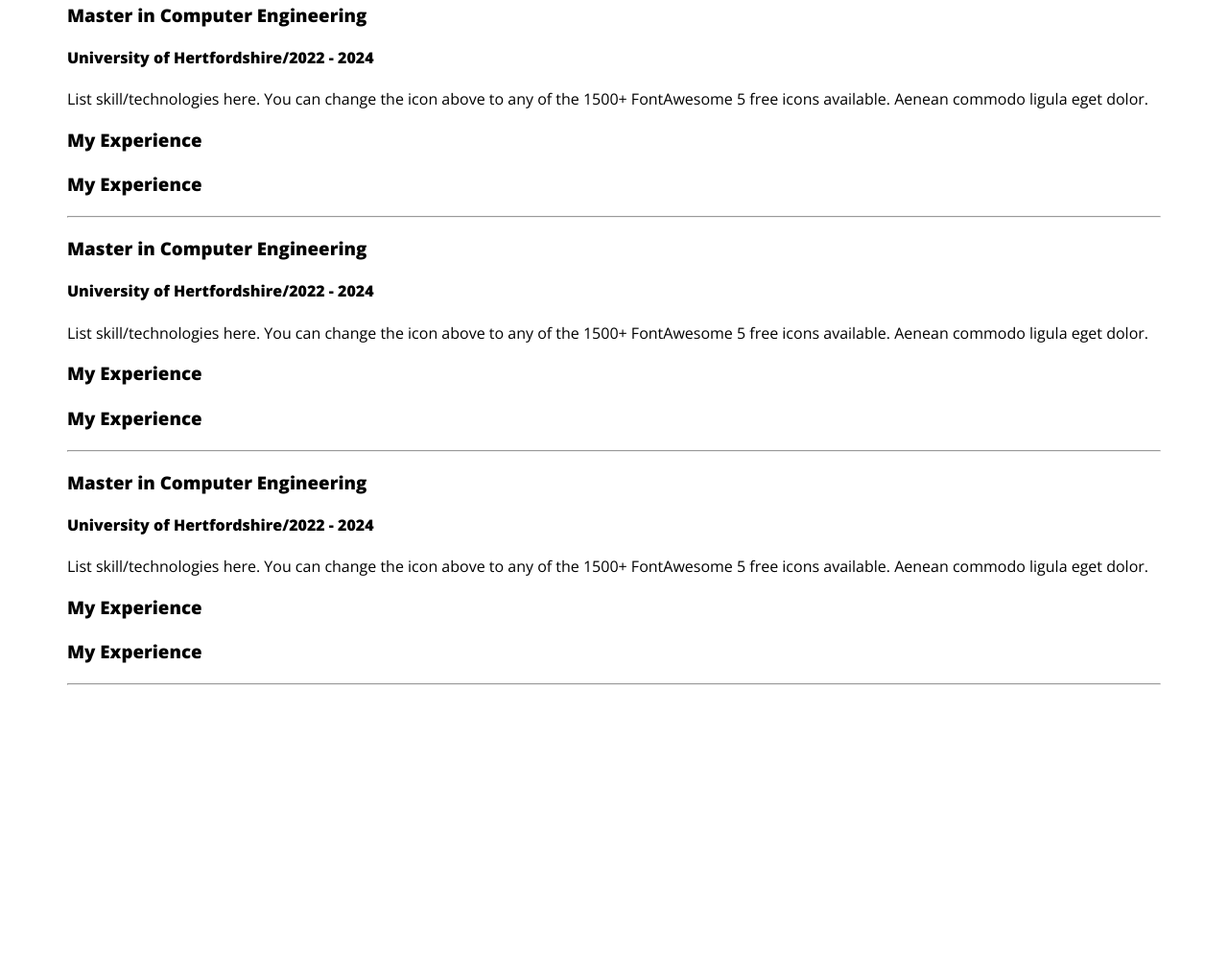
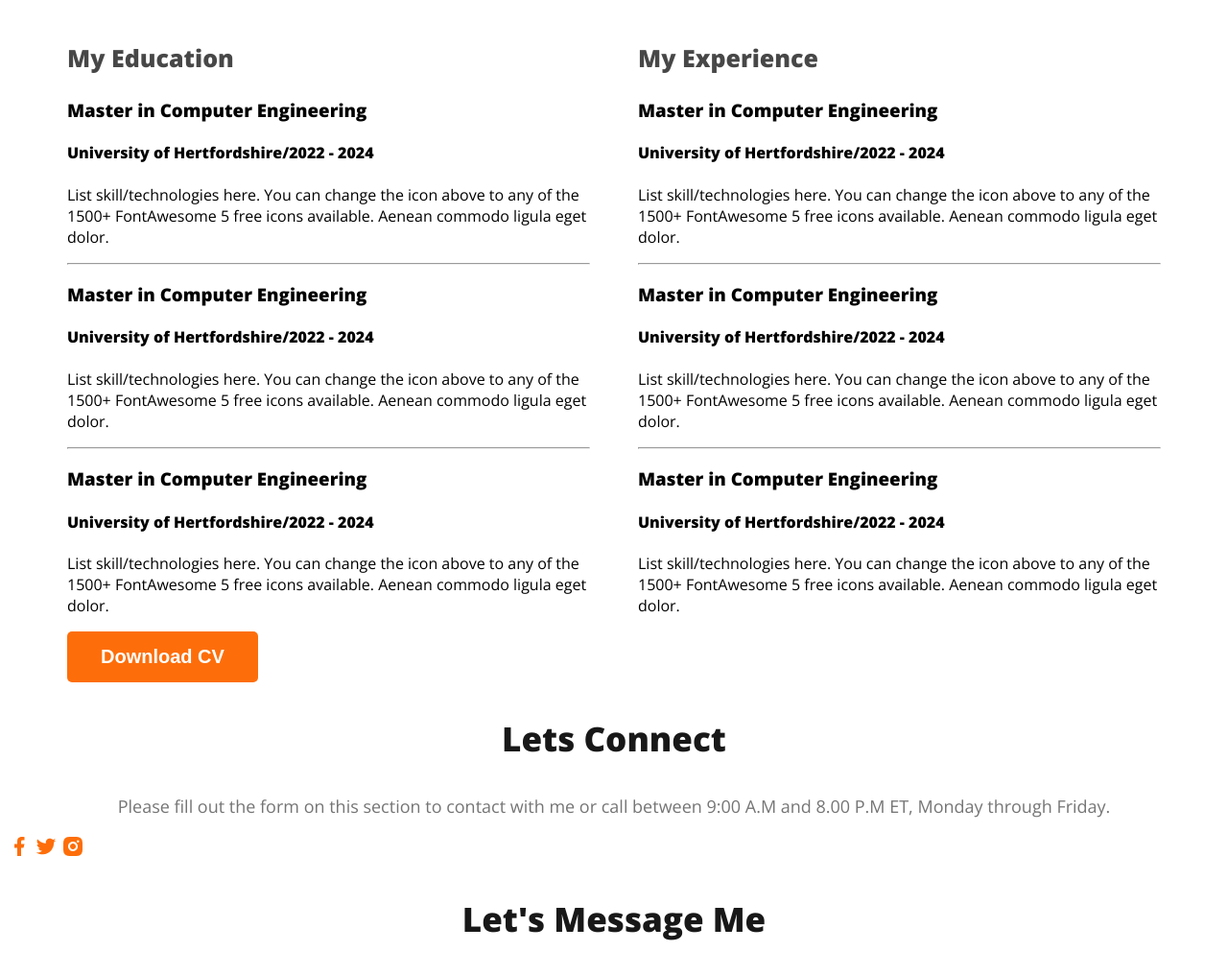
Before and after one commit to AyshaCSE/portfolio, a plain HTML site: page index.html in a window 1280 px wide. Shown: the part 2444-3460 px from the top of the page at 96% size. Before the commit the page ends 3288 px from the top, so only its background shows below. Drawn offline with nearby package versions, Linux system fonts and the light colour scheme.

Commit message:
eight commit

```diff
--- a/index.html
+++ b/index.html
@@ -83,10 +83,16 @@
 
 </section>
 <!--Resume Section-->
+<section>
 <h3 class="section-title">A summary of My Resume</h3>
 <div class="resume-container">
     <div class="resume-column">
         <h3 class="resume-column-title">My Education</h3>
+    <div class="resume-item">
+        <h3 class="resume-item-title">Master in Computer Engineering</h3>
+        <h4 class="resume-item-institute">University of Hertfordshire/2022 - 2024</h4>
+        <p class="resume-item-description">List skill/technologies here. You can change the icon above
+            to any of the 1500+ FontAwesome 5 free icons available. Aenean commodo ligula eget dolor.</p>
         </div>
            <hr>
             <div class="resume-item">
@@ -95,58 +101,64 @@
                 <p class="resume-item-description">List skill/technologies here. You can change the icon above
                     to any of the 1500+ FontAwesome 5 free icons available. Aenean commodo ligula eget dolor.</p>
                 </div>
+                <hr>
                 <div class="resume-item">
-            <h3 class="resume-item-title">My Experience</h3>
-            <h4 class="resume-item-institute"></h4>
-            <p class="resume-item-description"></p>
+                    <h3 class="resume-item-title">Master in Computer Engineering</h3>
+                    <h4 class="resume-item-institute">University of Hertfordshire/2022 - 2024</h4>
+                    <p class="resume-item-description">List skill/technologies here. You can change the icon above
+                        to any of the 1500+ FontAwesome 5 free icons available. Aenean commodo ligula eget dolor.  </p>
                    </div>
+
+                </div>
+
+
+                <div class="resume-column">
+                    <h3 class="resume-column-title">My Experience</h3>
                     <div class="resume-item">
-            <h3 class="resume-item-title">My Experience</h3>
-            <h4 class="resume-item-institute"></h4>
-            <p class="resume-item-description"></p>
+                        <h3 class="resume-item-title">Master in Computer Engineering</h3>
+                        <h4 class="resume-item-institute">University of Hertfordshire/2022 - 2024</h4>
+                        <p class="resume-item-description">List skill/technologies here. You can change the icon above
+                            to any of the 1500+ FontAwesome 5 free icons available. Aenean commodo ligula eget dolor.  </p>
                        </div>
                        <hr>
                        <div class="resume-item">
                            <h3 class="resume-item-title">Master in Computer Engineering</h3>
                            <h4 class="resume-item-institute">University of Hertfordshire/2022 - 2024</h4>
                            <p class="resume-item-description">List skill/technologies here. You can change the icon above
-                    to any of the 1500+ FontAwesome 5 free icons available. Aenean commodo ligula eget dolor.</p>
-                </div>
-                 <div class="resume-item">
-                    <h3 class="resume-item-title">My Experience</h3>
-                    <h4 class="resume-item-institute"></h4>
-                    <p class="resume-item-description"></p>
-                    </div>
-                <div class="resume-item">
-                    <h3 class="resume-item-title">My Experience</h3>
-                    <h4 class="resume-item-institute"></h4>
-                    <p class="resume-item-description"></p>
+                               to any of the 1500+ FontAwesome 5 free icons available. Aenean commodo ligula eget dolor.  </p>
                           </div>
                           <hr>
                           <div class="resume-item">
                               <h3 class="resume-item-title">Master in Computer Engineering</h3>
                               <h4 class="resume-item-institute">University of Hertfordshire/2022 - 2024</h4>
                               <p class="resume-item-description">List skill/technologies here. You can change the icon above
-                            to any of the 1500+ FontAwesome 5 free icons available. Aenean commodo ligula eget dolor.</p>
+                                  to any of the 1500+ FontAwesome 5 free icons available. Aenean commodo ligula eget dolor.  </p>
                              </div>
-                         <div class="resume-item">
-                            <h3 class="resume-item-title">My Experience</h3>
-                            <h4 class="resume-item-institute"></h4>
-                            <p class="resume-item-description"></p>
-                            </div>
-                        <div class="resume-item">
-                            <h3 class="resume-item-title">My Experience</h3>
-                            <h4 class="resume-item-institute"></h4>
-                            <p class="resume-item-description"></p>
-                            </div>
-                            <hr>
 
                         </div>
-<section>
+
+                    </div>
+                     <div class="download-cv">
+                          <button class="btn-primary">Download CV</button>
+                            </div>
+
 
 </section>
     </main>
     <footer>
+        <div class="footer-column">
+            <h3 class="section-title">Lets Connect</h3>
+            <p class="section-description">Please fill out the form on this section to contact with me or call between 9:00 A.M and 8.00 P.M ET, Monday through Friday.</p>
+            <div class="social-links">
+                <a href=""><img src="images/icons/facebook.png"></a>
+                <a href=""><img src="images/icons/twitter.png"></a>
+                <a href=""><img src="images/icons/insta.png"></a>
+            </div>
+            </div>
+            <div class="footer-column">
+                <h3 class="section-title">Let's Message Me</h3>
+            </div>
+
 
     </footer>
 
--- a/styles/portfolio.css
+++ b/styles/portfolio.css
@@ -135,3 +135,26 @@ color:#757575;
 font-size: 25px;
 font-weight: 700;
   }
+  .resume-container{
+    display: flex;
+    gap: 50px;
+  .resume-item-description{
+
+  }
+  .download-cv{
+    text-align: center;
+    margin-top: 50px;
+  }
+
+  /* footer styles*/
+  footer{
+    display: flex;
+    gap: 100px;
+    background: #FFF8F3;
+    margin-top: 100px;
+    padding: 130px 200px;
+  }
+  .footer-column{
+    width: 50%;
+
+  }
```
Lines whose indentation alone changed are shown as unchanged.
